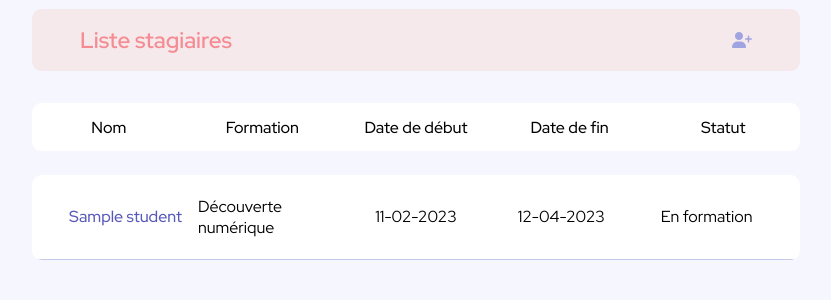
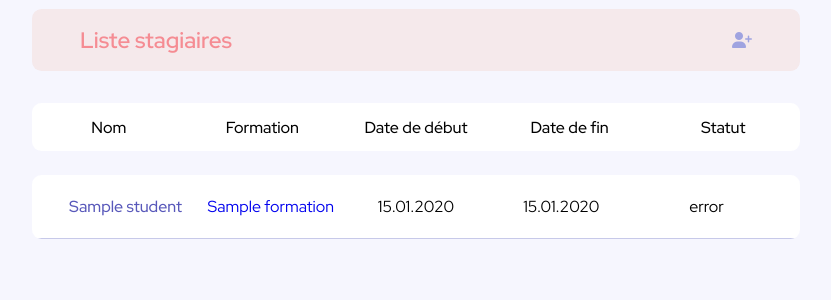
Before and after one commit to M-Laetitia/SymfonySessions, a Symfony app: template templates/student/index.html.twig in a window 1280 px wide. Shown: the part 151-451 px from the top of the page, without its empty margins (224-1055 px from the left). Run offline with Twig, Linux system fonts and the light colour scheme; the template is opened without the code that fills it: most values are stand-ins (such as "Sample title", 1, 10 or a date in 2020); some libraries are stand-ins or nearby versions.

Commit message:
Style: add details and hyperlinks students page

```diff
--- a/templates/student/index.html.twig
+++ b/templates/student/index.html.twig
@@ -27,11 +27,37 @@
             <div class="content-list">
                 {% for student in students %}
                     <div>
-                        <p><a href="{{ path('show_student', {'id': student.id }) }}">{{student}}</a></p>
-                        <p>Découverte numérique</p>
-                        <p>11-02-2023</p>
-                        <p>12-04-2023</p>
-                        <p>En formation</p>
+
+                        {# <p>{{student.sessions.formation.name}}</p> #}
+
+                        {% for session in student.sessions %}
+                            <p><a href="{{ path('show_student', {'id': student.id }) }}">{{student}}</a></p>
+                            <p><a href="{{ path('show_session', {'id': session.id }) }}">{{session.formation.name}}</a></p>
+
+
+
+                            <p>{{session.startDate|date("d.m.Y")}}</p>
+                            <p>{{session.endDate|date("d.m.Y")}}</p>
+
+
+                                {% set currentDate = date('now') %}
+                                {% if session.startDate <= currentDate and currentDate <= session.endDate %}
+                                   <p>a débuté</p>
+
+                                {% elseif session.startDate > currentDate %}
+                                    <p>n'a pas débuté</p>
+
+                                {% elseif session.endDate < currentDate %}
+                                    <p>error</p>
+                                {% endif %}
+
+
+
+
+                        {% endfor %}
+
+
+
 
                         {# <a  href="{{ path('edit_student', {'id': student.id }) }}">Edit</a>
                         <a  href="{{ path('delete_student', {'id': student.id }) }}">Supprimer</a>  #}
```
